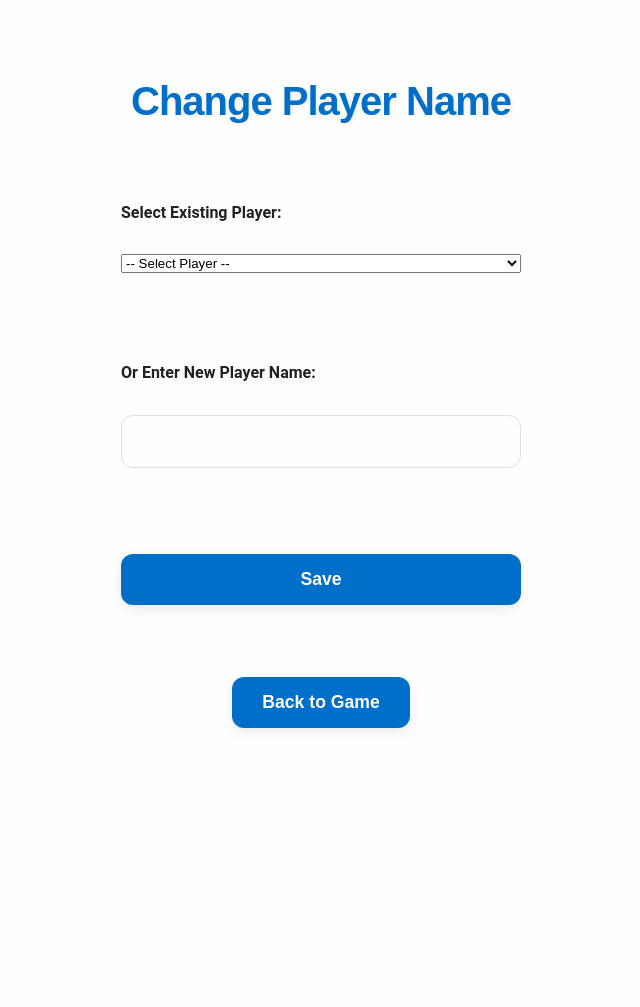
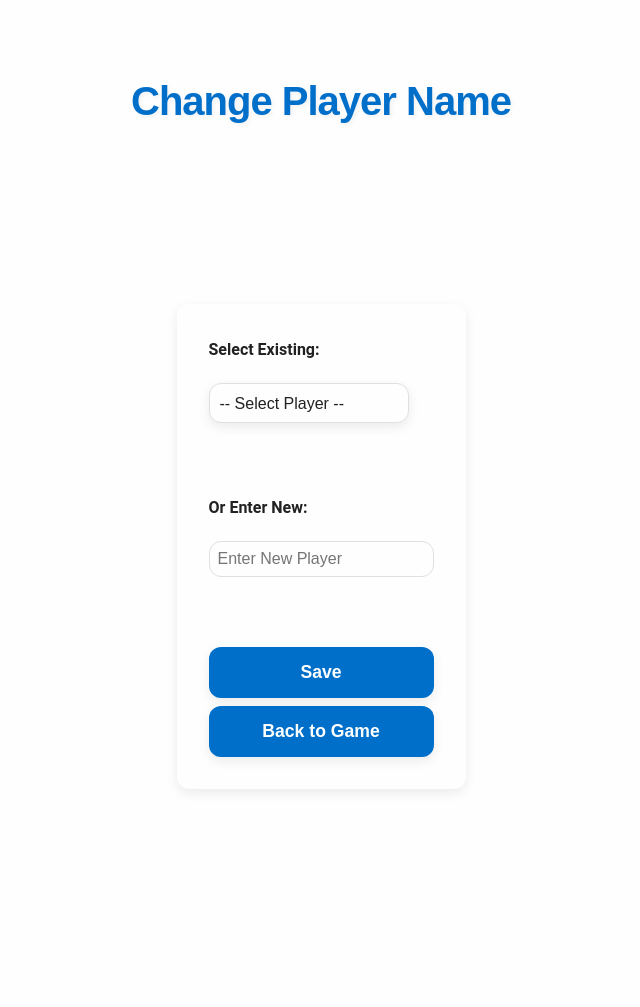
Before and after one commit to hrosicka/WordDetective, a Flask app: page /change_name in a window 1280 px wide. Shown: the whole page, without its empty margins (319-959 px from the left). Before the commit the page ends 730 px from the top, so only its background shows below. Run offline with Flask 3, Linux system fonts and the light colour scheme.

Commit message:
dark mode - change player name

```diff
--- a/app.py
+++ b/app.py
@@ -13,14 +13,12 @@ with open('data.json', 'r', encoding='utf-8') as f:
 def new_game():
     """Initializes a new game."""
     secret_word = random.choice(list(words_with_clues.keys()))
-    clues = words_with_clues[secret_word]
-    attempts_left = 7
-    guessed_letters = ["_" for _ in secret_word]
     session['secret_word'] = secret_word
-    session['clues'] = clues
-    session['attempts_left'] = attempts_left
-    session['guessed_letters'] = guessed_letters
+    session['clues'] = words_with_clues[secret_word]
+    session['attempts_left'] = 7
+    session['guessed_letters'] = ["_" for _ in secret_word]
     session['message'] = ""
+    session['word_guessed'] = False  # Reset příznaku
 
 def reveal_random_letter():
     """Reveals a random hidden letter in the secret word."""
@@ -51,41 +49,37 @@ def game():
     if request.method == "POST":
         guess = request.form['guess'].lower()
         secret_word = session['secret_word']
-        attempts_left = session['attempts_left']
         guessed_letters = session['guessed_letters']
 
-        if len(guess) == 1:
-            if guess in secret_word:
-                for i, letter in enumerate(secret_word):
-                    if letter == guess:
-                        guessed_letters[i] = guess
-                session['message'] = "Correct letter!"
-            else:
-                attempts_left -= 1
-                reveal_random_letter()
-                session['message'] = f"Wrong letter. You have {attempts_left} attempts left."
-        elif len(guess) == len(secret_word):
-            if guess == secret_word:
-                session['message'] = f"Congratulations! You guessed the word '{secret_word}'."
-                guessed_letters = secret_word
-                session['attempts_left'] = 0  # End the game
-            else:
-                attempts_left -= 1
-                session['message'] = f"Wrong word guess. You have {attempts_left} attempts left."
+        if len(guess) == 1 and guess in secret_word:
+            # Zkontrolujte, zda je písmeno ve slově
+            for i, letter in enumerate(secret_word):
+                if letter == guess:
+                    guessed_letters[i] = guess
+            session['message'] = "Correct letter!"
+        elif len(guess) == len(secret_word) and guess == secret_word:
+            # Pokud uživatel uhodne celé slovo
+            session['guessed_letters'] = list(secret_word)
+            if not session.get('word_guessed', False):  # Body se přičtou pouze jednou
+                update_score(10)  # Aktualizujte skóre
+                session['word_guessed'] = True  # Nastavte příznak, že slovo bylo uhádnuto
+            session['message'] = f"Congratulations! You guessed the word '{secret_word}'."
         else:
-            session['message'] = "Please enter a single letter or the whole word."
+            session['message'] = "Wrong guess. Try again."
 
-        session['attempts_left'] = attempts_left
-        session['guessed_letters'] = guessed_letters
+        session['attempts_left'] -= 1
 
-        if attempts_left <= 0 and "".join(session['guessed_letters']) != secret_word:
-            session['message'] = f"You lost. The secret word was '{secret_word}'."
+        if session['attempts_left'] <= 0 and "_" in guessed_letters:
+            session['message'] = f"You lost! The word was '{secret_word}'."
+            session['word_guessed'] = False  # Reset příznaku pro nové kolo
 
-    return render_template("index.html",
-                           clues=session['clues'],
-                           guessed_letters=session['guessed_letters'],
-                           attempts_left=session['attempts_left'],
-                           message=session['message'])
+    return render_template(
+        "index.html",
+        clues=session['clues'],
+        guessed_letters=session['guessed_letters'],
+        attempts_left=session['attempts_left'],
+        message=session['message']
+    )
 
 @app.route("/new_game")
 def new():
@@ -141,20 +135,22 @@ def preview():
     return render_template('preview.html', data=data)
 
 @app.route('/update_score', methods=['POST'])
-def update_score():
+def update_score(points):
     # Načtení dat ze skóre
     data = load_scores()
     scores = data["player_scores"]
 
     # Získání aktuálního hráče ze session
-    player = session.get('player_name', 'Guest')  # Výchozí hráč je "Guest"
-    points = request.json.get('points', 0)
+    player = session.get('player_name', 'Guest')
 
     # Aktualizace skóre pro aktuálního hráče
     if player in scores:
         scores[player] += points
     else:
         scores[player] = points
+
+    # Uložení aktualizovaného skóre
+    save_scores(data)
 
     # Uložení aktualizovaného skóre
     save_scores(data)
@@ -178,19 +174,14 @@ def leaderboard():
 @app.route('/change_name', methods=['GET', 'POST'])
 def change_name():
     if request.method == 'POST':
-        # Získání vybraného nebo nového jména z formuláře
         selected_player = request.form.get('selected_player')
         new_player_name = request.form.get('new_player_name')
 
-        # Uložení vybraného hráče nebo nového jména do session
         session['player_name'] = new_player_name if new_player_name else selected_player
-
-        # Přesměrování zpět na hlavní obrazovku
+        session['word_guessed'] = False  # Reset příznaku při změně uživatele
         return redirect(url_for('game'))
 
-    # Načtení hráčů a skóre ze souboru
     scores = load_scores()
-
     return render_template('change_name.html', players=scores['player_scores'])
 
 
--- a/scores.json
+++ b/scores.json
@@ -1,10 +1,10 @@
 {
     "player_scores": {
         "Karel": 110,
-        "Dominika": 850,
-        "Lucie": 170,
+        "Dominika": 880,
+        "Lucie": 280,
         "Guest": 110,
-        "Kamil": 120,
+        "Kamil": 130,
         "David": 110
     }
 }
--- a/static/style.css
+++ b/static/style.css
@@ -234,3 +234,55 @@ button[type="submit"]:hover, button:hover {
     font-weight: bold;
     color: var(--text-color-primary);
 }
+
+/* Kontejner formuláře */
+.form-container {
+    display: flex;
+    justify-content: center;
+    align-items: center;
+    min-height: 100vh; /* Zajistí vertikální zarovnání uprostřed stránky */
+    padding: 1rem; /* Prostor kolem formuláře */
+    box-sizing: border-box;
+    background-color: var(--background-color); /* Používá barvu pozadí aplikace */
+}
+
+/* Formulář */
+form {
+    display: flex;
+    flex-direction: column; /* Formulářové prvky pod sebou */
+    gap: 0.5rem; /* Mezera mezi prvky formuláře */
+    background-color: var(--background-color); /* Podle světlého/tmavého režimu */
+    padding: 2rem;
+    border-radius: var(--border-radius);
+    box-shadow: var(--box-shadow);
+    width: 100%;
+    max-width: 400px; /* Maximální šířka formuláře */
+}
+
+/* Select a input pole */
+select, input[type="text"] {
+    padding: 0.5rem;
+    font-size: 1rem;
+    border: 1px solid var(--border-color);
+    border-radius: var(--border-radius);
+    background-color: var(--background-color);
+    color: var(--text-color-primary);
+    transition: background-color var(--transition-duration), color var(--transition-duration);
+}
+
+select {
+    padding: calc(0.5 * var(--spacing-unit));
+    border: 1px solid var(--border-color);
+    border-radius: var(--border-radius);
+    font-size: 1em;
+    background-color: var(--background-color);
+    color: var(--text-color-primary);
+    transition: background-color var(--transition-duration), color var(--transition-duration);
+    height: 2.5rem;
+    width: 100%;
+    width: 200px;
+    box-shadow: var(--box-shadow);
+    appearance: none; /* Skryje výchozí šipku combo boxu */
+    -moz-appearance: none;
+    -webkit-appearance: none;
+}
--- a/templates/change_name.html
+++ b/templates/change_name.html
@@ -4,39 +4,19 @@
     <meta charset="UTF-8">
     <meta name="viewport" content="width=device-width, initial-scale=1.0">
     <title>Change Player Name</title>
-    <link rel="icon" type="image/x-icon" href="{{ url_for('static', filename='favicon.png') }}">
     <link rel="stylesheet" href="{{ url_for('static', filename='style.css') }}">
-</head>
-<body>
-    <h1>Change Player Name</h1>
     <style>
         h1 {
             margin-bottom: 2rem;
             font-size: 2.5rem;
         }
-
-        form {
-            padding: 2rem;
-            border-radius: 12px;
-            display: flex;
-            flex-direction: column;
-            gap: 1rem;
-            width: 100%;
-            max-width: 400px;
-        }
-
-        label {
-            font-weight: bold;
-        }
-
-        input {
-            padding: 0.75rem;
-            border-radius: 8px;
-            font-size: 1rem;
-        }
     </style>
+</head>
+<body>
+    <h1>Change Player Name</h1>
+    <div class="form-container">
         <form method="POST" action="/change_name">
-        <label for="selected-player">Select Existing Player:</label>
+            <label for="selected-player">Select Existing:</label>
             <select id="selected-player" name="selected_player">
                 <option value="">-- Select Player --</option>
                 {% for player, score in players.items() %}
@@ -44,11 +24,27 @@
                 {% endfor %}
             </select>
             <br><br>
-        <label for="new-player-name">Or Enter New Player Name:</label>
-        <input type="text" id="new-player-name" name="new_player_name">
+            <label for="new-player-name">Or Enter New:</label>
+            <input type="text" id="new-player-name" name="new_player_name" placeholder="Enter New Player">
             <br><br>
             <button type="submit">Save</button>
+            <button type="button" class="back-button" onclick="window.location.href='/'">Back to Game</button>
         </form>
-    <button onclick="window.location.href='/'">Back to Game</button>
+    </div>
+    <script>
+        // Nastavení aktuálního režimu při načtení stránky
+        const themeToggleBtn = document.getElementById('theme-toggle-btn');
+        const currentTheme = localStorage.getItem('theme') || 'light';
+        document.documentElement.setAttribute('data-theme', currentTheme);
+        themeToggleBtn.textContent = currentTheme === 'dark' ? 'Light mode' : 'Dark mode';
+
+        // Přepínání režimů
+        themeToggleBtn.addEventListener('click', () => {
+            const newTheme = document.documentElement.getAttribute('data-theme') === 'dark' ? 'light' : 'dark';
+            document.documentElement.setAttribute('data-theme', newTheme);
+            localStorage.setItem('theme', newTheme);
+            themeToggleBtn.textContent = newTheme === 'dark' ? 'Light mode' : 'Dark mode';
+        });
+    </script>
 </body>
 </html>
```
Lines whose indentation alone changed are shown as unchanged.
